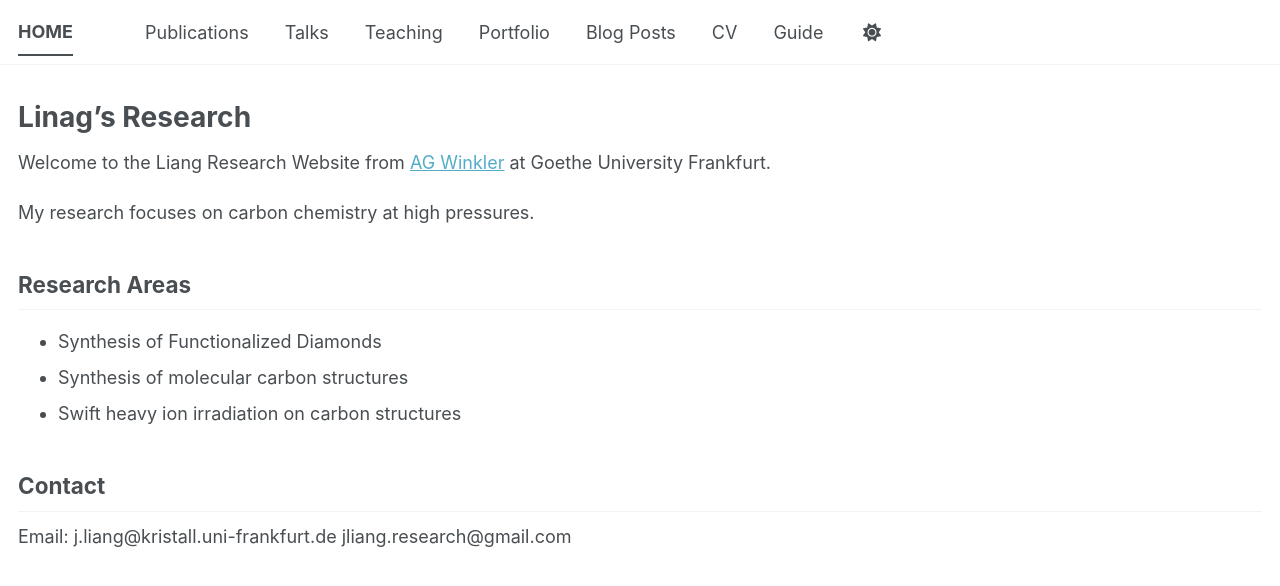
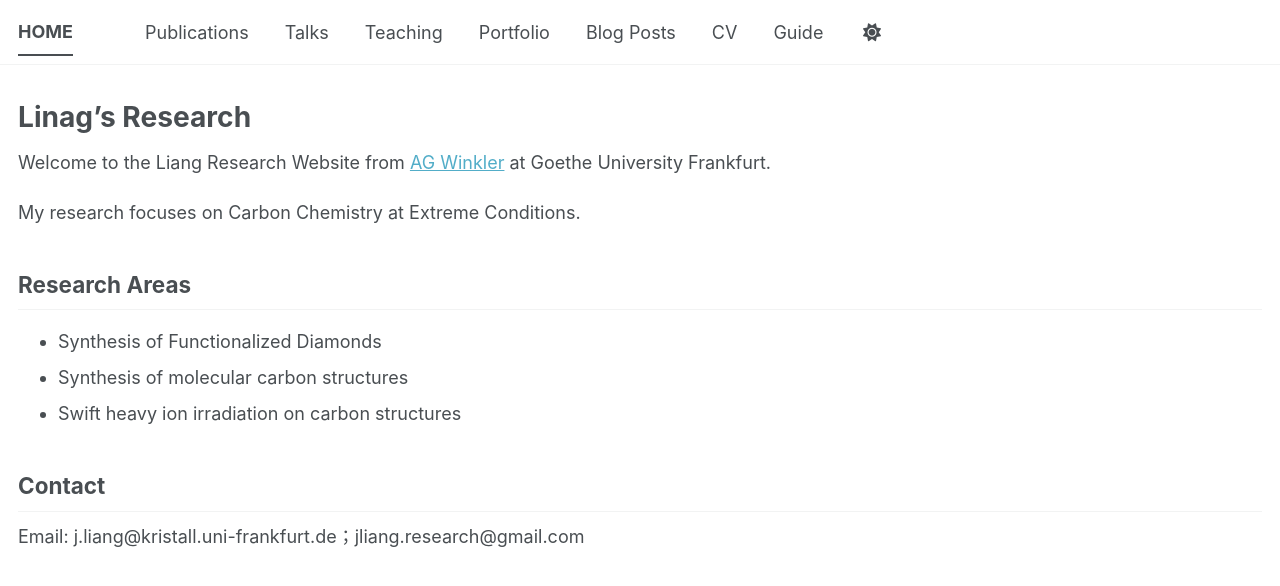
Before and after one commit to liangjiaxu-research/liangjiaxu-research.github.io, a Jekyll site: the page built from _pages/about.md, in a window 1280 px wide. Shown: the top 586 px of the page. Built offline with Jekyll 4.4.1, drawn with Linux system fonts in a browser that asks for light colours; a script bundle is joined from its source files by our own code; library files that are not in the unit come from our copies.

Commit message:
Update about.md

```diff
--- a/_pages/about.md
+++ b/_pages/about.md
@@ -19,7 +19,7 @@ classes: wide
 
 Welcome to the Liang Research Website from [AG Winkler](https://www.geo.uni-frankfurt.de/59244748/AG_Winkler#a_29c0515d-6b7f6354) at Goethe University Frankfurt.
 
-My research focuses on carbon chemistry at high pressures.
+My research focuses on Carbon Chemistry at Extreme Conditions.
 
 ## Research Areas
 
@@ -29,5 +29,4 @@ My research focuses on carbon chemistry at high pressures.
 
 ## Contact
 
-Email: j.liang@kristall.uni-frankfurt.de
-       jliang.research@gmail.com
+Email: j.liang@kristall.uni-frankfurt.de；jliang.research@gmail.com
```
Also changed, not shown: other parts of _pages/about.md (+1 -1 lines).
